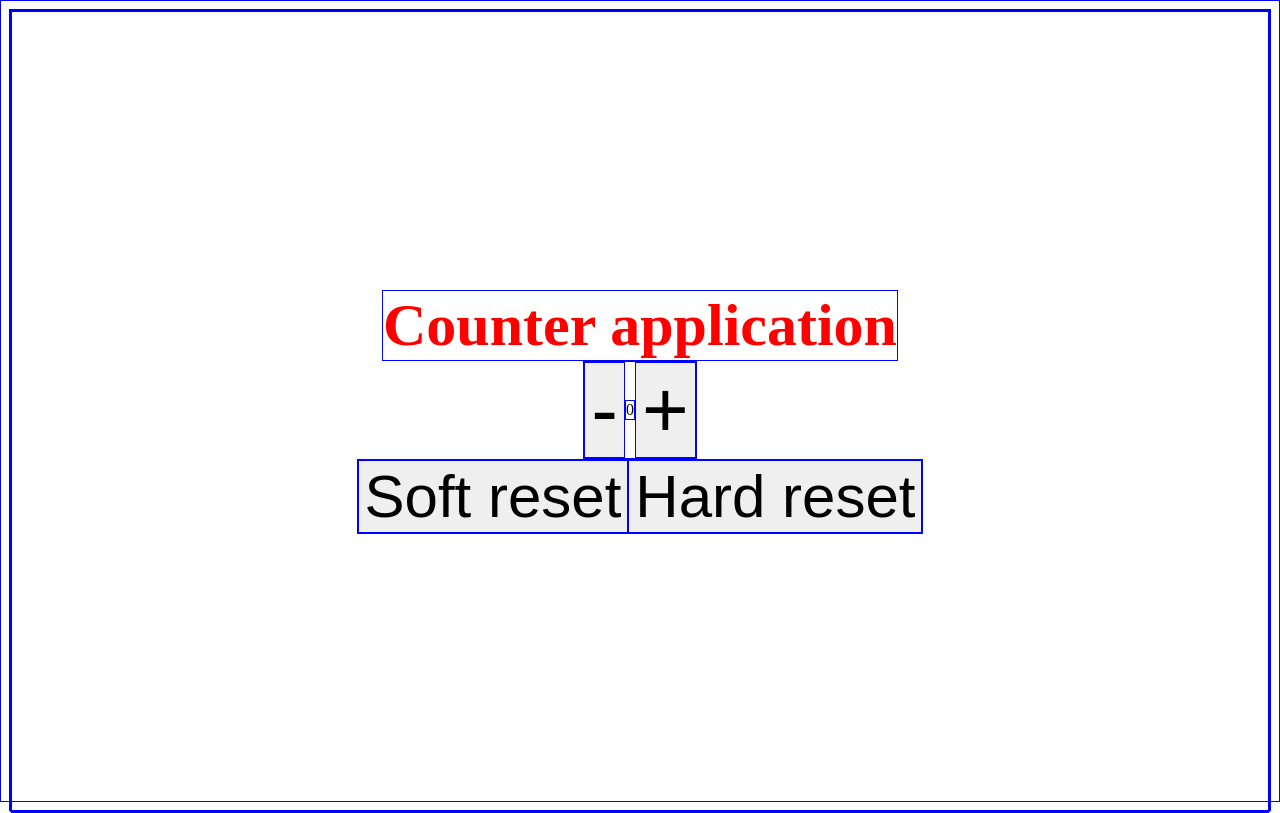
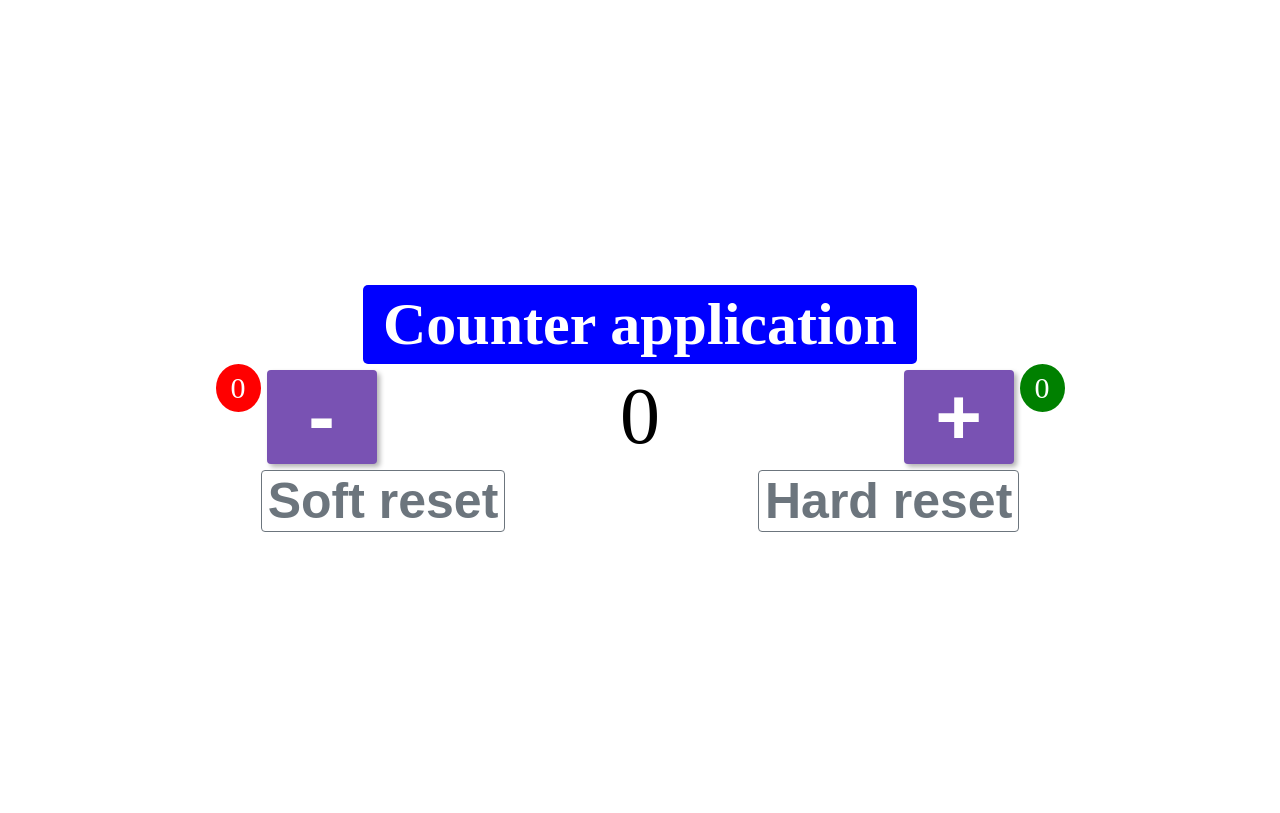
Before and after one commit to matteorazzanelli/simple-js-counter, a plain HTML site: page index.html in a window 1280 px wide. Drawn offline with Linux system fonts and the light colour scheme.

Commit message:
first qorking version

```diff
--- a/assets/css/style.css
+++ b/assets/css/style.css
@@ -1,6 +1,12 @@
 /* For debug */
 *{
-  border: 1px solid blue;
+  /* border: 1px solid blue; */
+}
+
+/* Variables */
+:root{
+  --notifications-row-displ: -10px;
+  --notifications-col-displ: -40px;
 }
 
 /* The counter at the center of the page */
@@ -8,7 +14,7 @@ html, body, section, #counter-container{
   height: 100%;
 }
 
-/* Place the conatiners */
+/* Main container */
 #counter-container {
   display: flex;
   flex-direction: column;
@@ -16,26 +22,87 @@ html, body, section, #counter-container{
   align-items: center;
 }
 
+/* Header */
+#counter-title{
+  color: white;
+  background-color: blue;
+  border-radius: 5px;
+  padding: 5px 20px;
+  font-size: 60px;
+  font-weight: 700;
+  text-align: center;
+}
+
+/* Actions */
 #counter-action, #counter-reset {
   display: flex;
+  flex-direction: row;
+  justify-content: space-evenly;
   align-items: center;
+  width: 100%;
 }
 
-/* Set text properties */
-#counter-title{
-  color: red;
-  font-size: 60px;
-  font-weight: 700;
+/* Buttons and notifications  */
+#counter-plus, #counter-minus {
+  display: flex;
+  align-items: flex-start;
+}
+.notifications {
+  font-size: 30px;
+  border-radius: 50%;
+  color: white;
+  padding: 7px 15px;
+}
+#plus-notifications{
+  background-color: green;
+}
+#minus-notifications{
+  background-color: red;
 }
 
-.action-button{
+/* Buttons */
+.action-button, #current-value{
   font-size: 80px;
+  font-weight: 500;
 }
 
-#counter-monitor {
-  font-size: 60px;
+#current-value {
+  width: 100px;
+  text-align: center;
+}
+
+.action-button {
+  background-color: rgb(121, 82, 179);
+  color: white;
+  border: none;
+  width: 110px;
+  font-weight: bold;
+  border-radius: 4px;
+  cursor: pointer;
+  margin: 6px;
+  transition: background-color 0.15s;
+  box-shadow: 3px 3px 5px rgba(0, 0, 0, 0.3);
+}
+.action-button:hover {
+  background-color: rgb(99, 60, 156);
+}
+.action-button:active {
+  box-shadow: none;
 }
 
 .reset-button {
-  font-size: 60px;
+  font-size: 50px;
+  background-color: white;
+  color: rgb(108, 117, 125);
+  border-width: 1px;
+  border-style: solid;
+  border-color: rgb(108, 117, 125);
+  font-weight: bold;
+  border-radius: 4px;
+  cursor: pointer;
+  transition: background-color 0.15s, color 0.15s;
 }
+.reset-button:hover {
+  background-color: rgb(108, 117, 125);
+  color: white;
+}
--- a/assets/js/script.js
+++ b/assets/js/script.js
@@ -3,17 +3,29 @@ const minus = document.getElementById('minus');
 const softReset = document.getElementById('soft-reset');
 const hardReset = document.getElementById('hard-reset');
 let currentValue = document.getElementById('current-value');
+let minusNotifications = document.getElementById('minus-notifications');
+let plusNotifications = document.getElementById('plus-notifications');
 
 plus.addEventListener("click", ()=>{
   currentValue.innerHTML++;
-  print();
+  plusNotifications.innerHTML++;
 });
 
 minus.addEventListener("click", ()=>{
   currentValue.innerHTML--;
-  print();
+  minusNotifications.innerHTML++;
 });
 
-function print(){
-  console.log(currentValue.innerHTML);
-}
+softReset.addEventListener("click", ()=>{
+  if(confirm("Reset counter?")){
+    currentValue.innerHTML=0;
+  }
+})
+
+hardReset.addEventListener("click", ()=>{
+  if(confirm("Do you want to reset counter and notifications?")){
+    currentValue.innerHTML=0;
+    plusNotifications.innerHTML=0;
+    minusNotifications.innerHTML=0;
+  }
+})
--- a/index.html
+++ b/index.html
@@ -24,13 +24,19 @@
 	<body>
 		<section>
 			<div id="counter-container">
-				<div id="counter-title">
-					Counter application
+				<div id="counter-header">
+					<div id="counter-title">Counter application</div>
 				</div>
 				<div id="counter-action">
-					<button class="action-button" id="minus">-</button>
+					<div id="counter-minus">
+						<div class="notifications" id="minus-notifications">0</div>
+						<button class="action-button" id="minus">-</button>
+					</div>
 					<div id="current-value">0</div>
-					<button class="action-button" id="plus">+</button>
+					<div id="counter-plus">
+						<button class="action-button" id="plus">+</button>
+						<div class="notifications" id="plus-notifications">0</div>
+					</div>
 				</div>
 				<div id="counter-reset">
 					<button class="reset-button" id="soft-reset">Soft reset</button>
```
